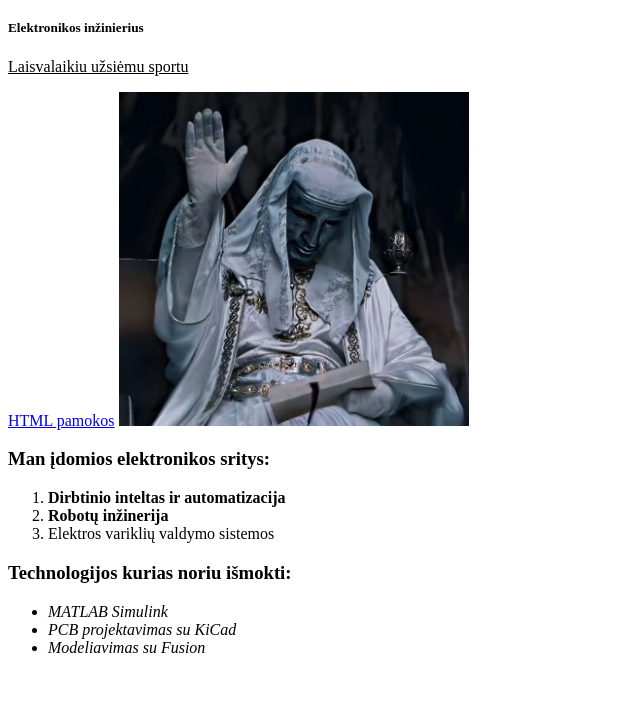
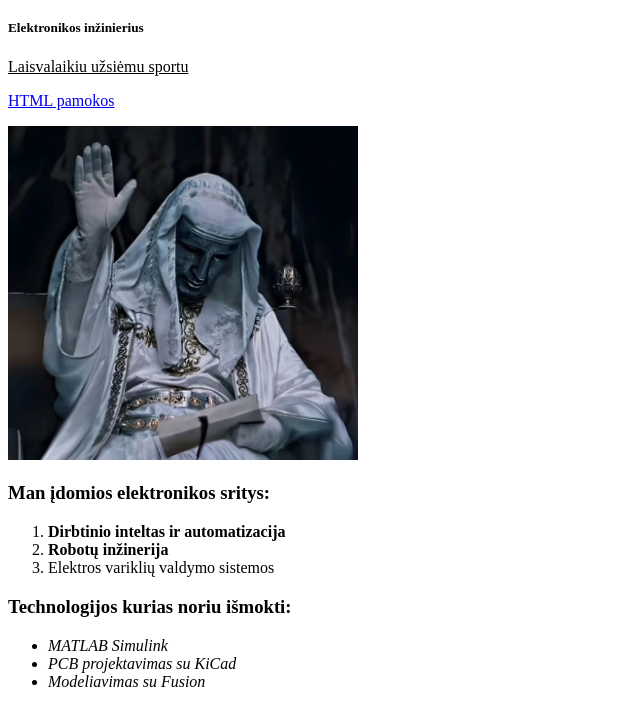
Before and after one commit to rytoarbata/rytoarbata.github.io, a plain HTML site: page index.html in a window 1280 px wide. Shown: the part 61-786 px from the top of the page, without its empty margins (0-640 px from the left). Drawn offline with Linux system fonts and the light colour scheme.

Commit message:
Update index.html

```diff
--- a/index.html
+++ b/index.html
@@ -11,7 +11,7 @@
     <div> <!--Div skirtas elementu grupavimui, jis leidzia apjungti kelis HTML elementus i viena sekcija-->
         <p><u>Laisvalaikiu užsiėmu sportu</u></p>
         <!--u pabraukia teksta bet tai gali but klaidinga nes gali suklaidinti teksta su nuoroda (kurios dazniausiai zymimos su bruksniu)-->
-        <a href="https://www.w3schools.com/html/" target="_blank">HTML pamokos</a>
+        <p><a href="https://www.w3schools.com/html/" target="_blank">HTML pamokos</p></a>
         <img src="vaizdai/dreamjob.jfif" width="350" alt="Svajonių darbas">
     </div>
     <h3>Man įdomios elektronikos sritys:</h3>
@@ -33,4 +33,5 @@
     </ul>
 
 </body>
+
 </html>
```
